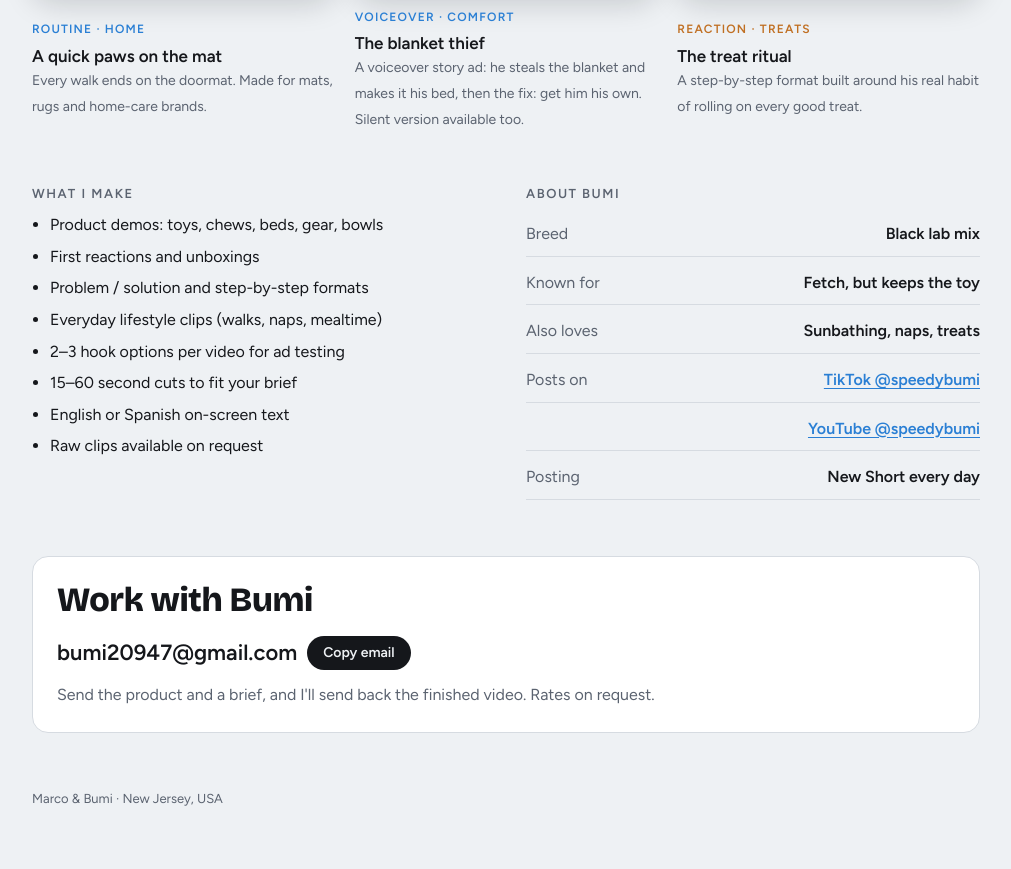
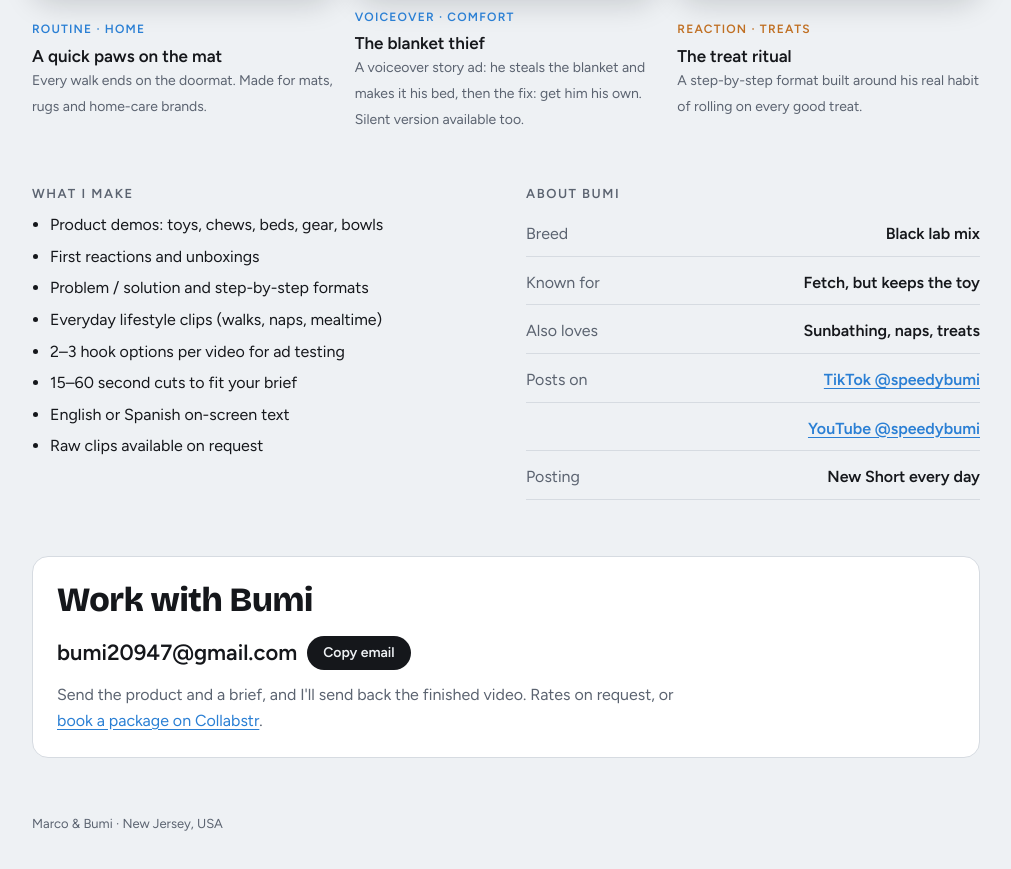
Before and after one commit to speedybumi/speedybumi.github.io, a plain HTML site: page index.html in a window 1280 px wide. Shown: the part 2525-3394 px from the top of the page, without its empty margins (134-1145 px from the left). Drawn offline with nearby package versions, Linux system fonts and the light colour scheme.

Commit message:
Add Collabstr booking link
Co-Authored-By: Claude Opus 5.5 <noreply@anthropic.com>
Claude-Session: https://claude.ai/code/session_01KK9jmS9hQw3F7jZur1WYvr

```diff
--- a/index.html
+++ b/index.html
@@ -181,7 +181,7 @@ footer{color:var(--muted);font-size:13px}
         <span class="mail" id="mail">bumi20947@gmail.com</span>
         <button type="button" id="copy">Copy email</button>
       </div>
-      <p class="sub" style="margin:0">Send the product and a brief, and I'll send back the finished video. Rates on request.</p>
+      <p class="sub" style="margin:0">Send the product and a brief, and I'll send back the finished video. Rates on request, or <a href="https://collabstr.com/speedybumi" target="_blank" rel="noopener">book a package on Collabstr</a>.</p>
     </section>
 
     <footer>Marco &amp; Bumi · New Jersey, USA</footer>
```
